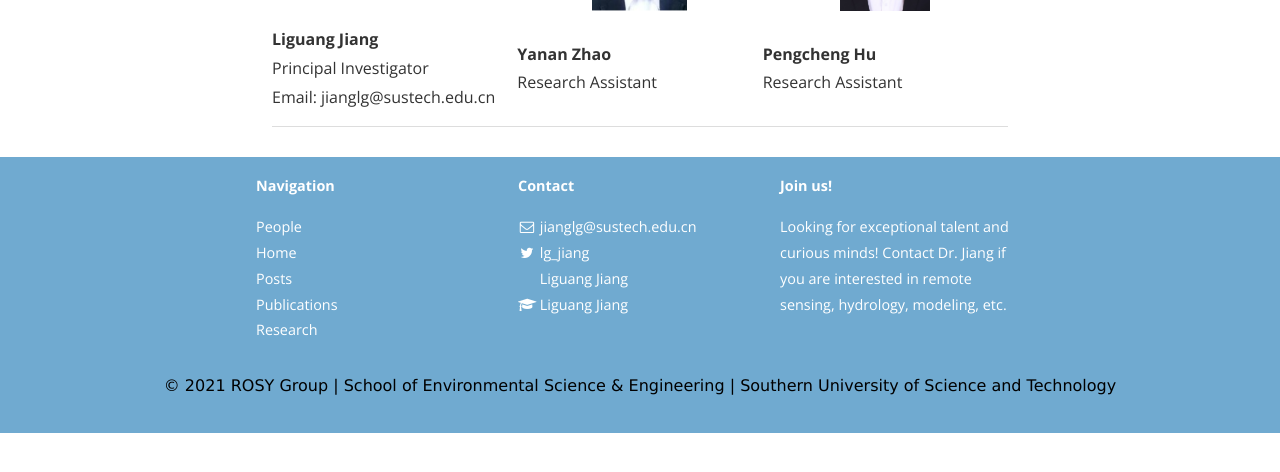
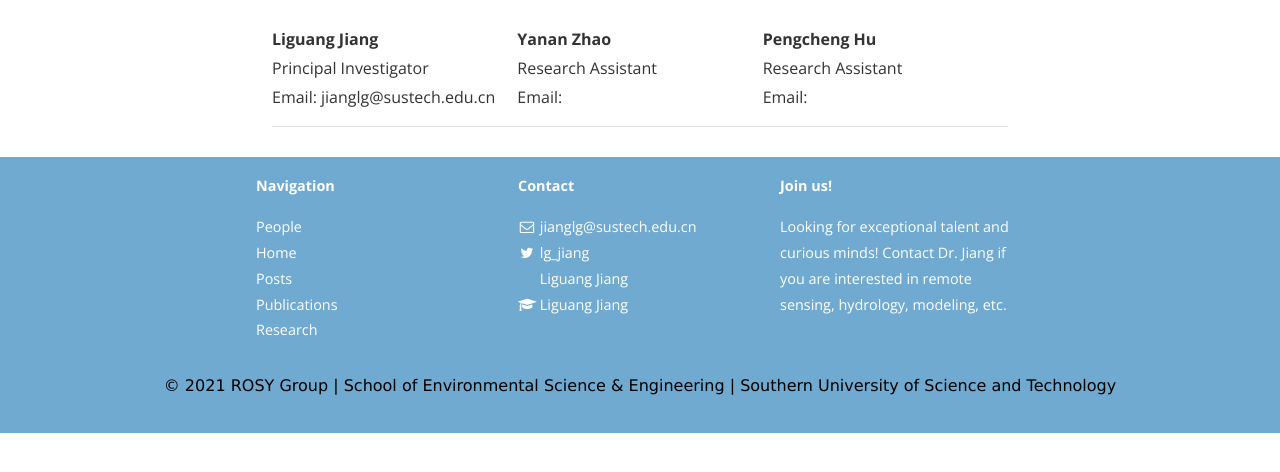
Before and after one commit to 12530/rshydro, a Jekyll site: the page built from People.md, in a window 1280 px wide, cut to the strip 369-841 px from the top of the page. Built offline with Jekyll 4.4.1, drawn with Linux system fonts in a browser that asks for light colours; nearby versions of some CDN libraries.

Commit message:
Update People.md

```diff
--- a/People.md
+++ b/People.md
@@ -30,8 +30,8 @@ main_nav: true
 <table cellspacing="2" cellpadding="2">
   <tr>
     <td><img src="/assets/Liguang.jpg" alt="姜丽光" style="width:144px;height:120px;"> <br><b>Liguang Jiang</b> <br>Principal Investigator<br> Email: jianglg@sustech.edu.cn</td>
-    <td><img src="/assets/Yanan.png" alt="赵亚楠" style="width:95px;height:120px;"> <br><b>Yanan Zhao</b> <br>Research Assistant</td>
-    <td><img src="/assets/Pengcheng.jpg" alt="胡鹏程" style="width:90px;height:120px;"> <br><b>Pengcheng Hu</b> <br>Research Assistant</td>
+    <td><img src="/assets/Yanan.png" alt="赵亚楠" style="width:95px;height:120px;"> <br><b>Yanan Zhao</b> <br>Research Assistant<br> Email:</td>
+    <td><img src="/assets/Pengcheng.jpg" alt="胡鹏程" style="width:90px;height:120px;"> <br><b>Pengcheng Hu</b> <br>Research Assistant<br> Email:</td>
   </tr>
 
 </table>
```
